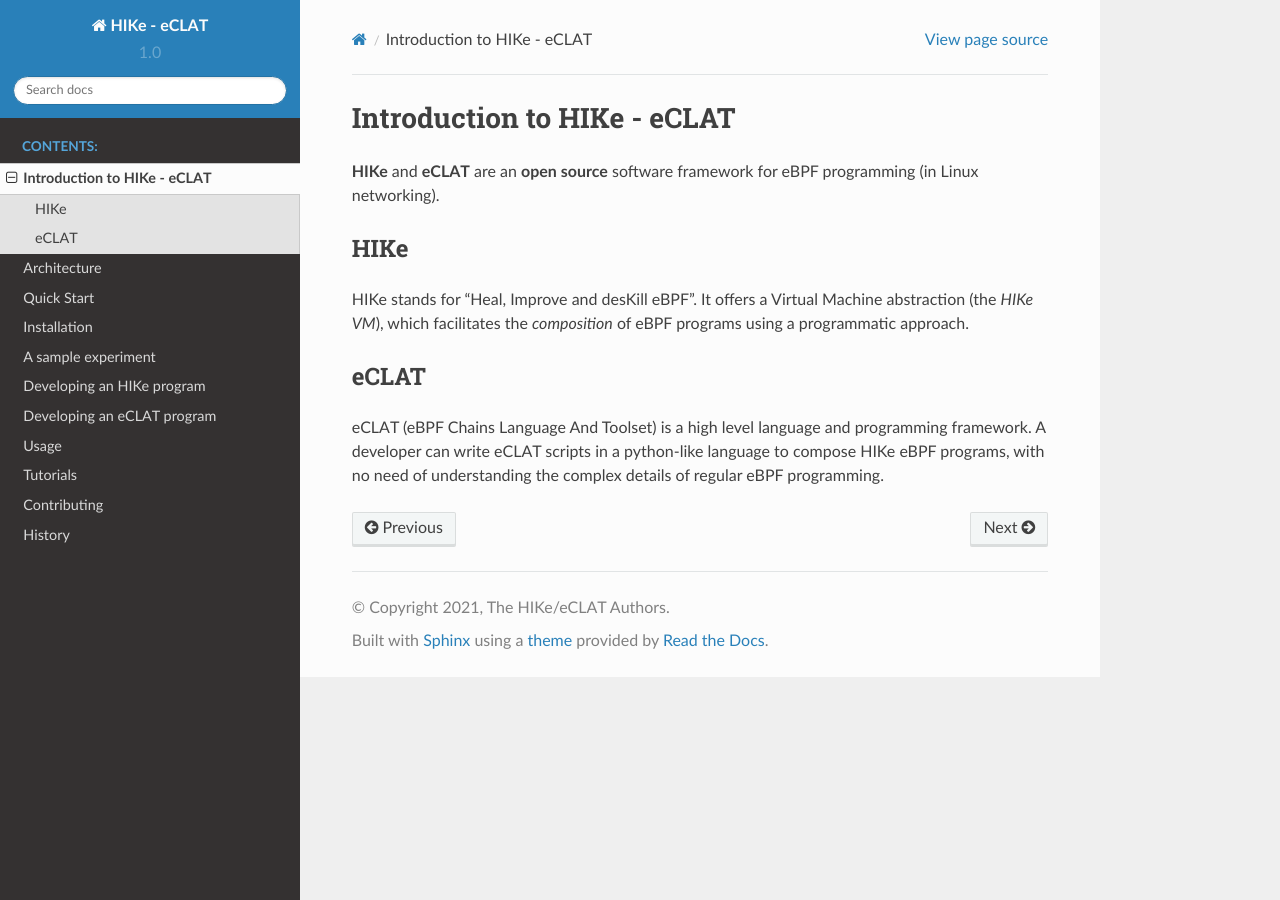
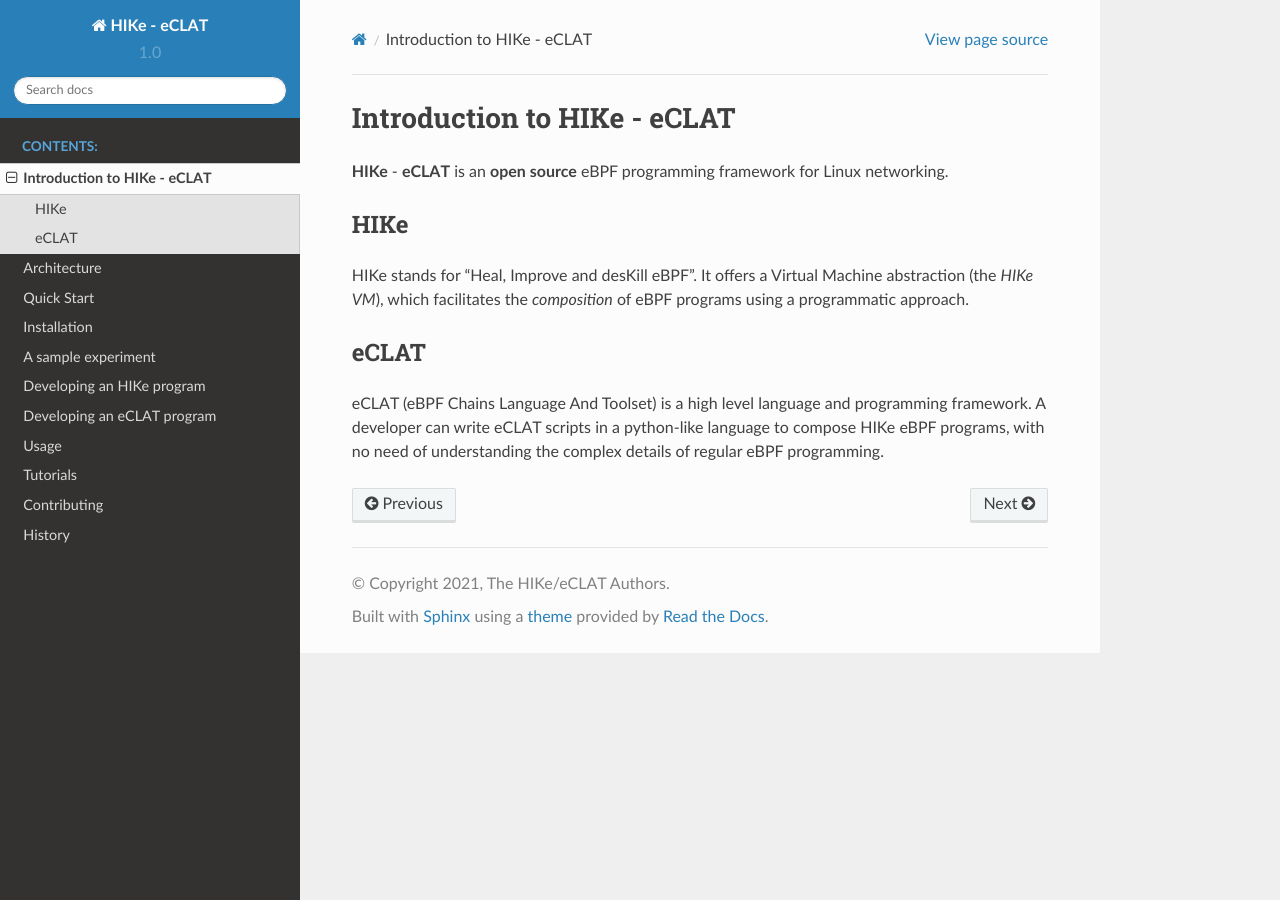
Before and after one commit to hike-eclat/docs, a Sphinx documentation site: the page built from docs/intro.rst, in a window 1280 px wide. Built offline with Sphinx 7.4.7 and the Read the Docs theme 2.0.0, drawn with Linux system fonts in a browser that asks for light colours; pages that are not in the unit, such as notebooks, are missing from menus.

Commit message:
Update intro.rst

```diff
--- a/docs/intro.rst
+++ b/docs/intro.rst
@@ -1,7 +1,7 @@
 Introduction to HIKe - eCLAT
 ============================
 
-**HIKe** and **eCLAT** are an **open source** software framework for eBPF programming (in Linux networking).
+**HIKe** - **eCLAT** is an **open source** eBPF programming framework for Linux networking.
 
 
 HIKe
```
